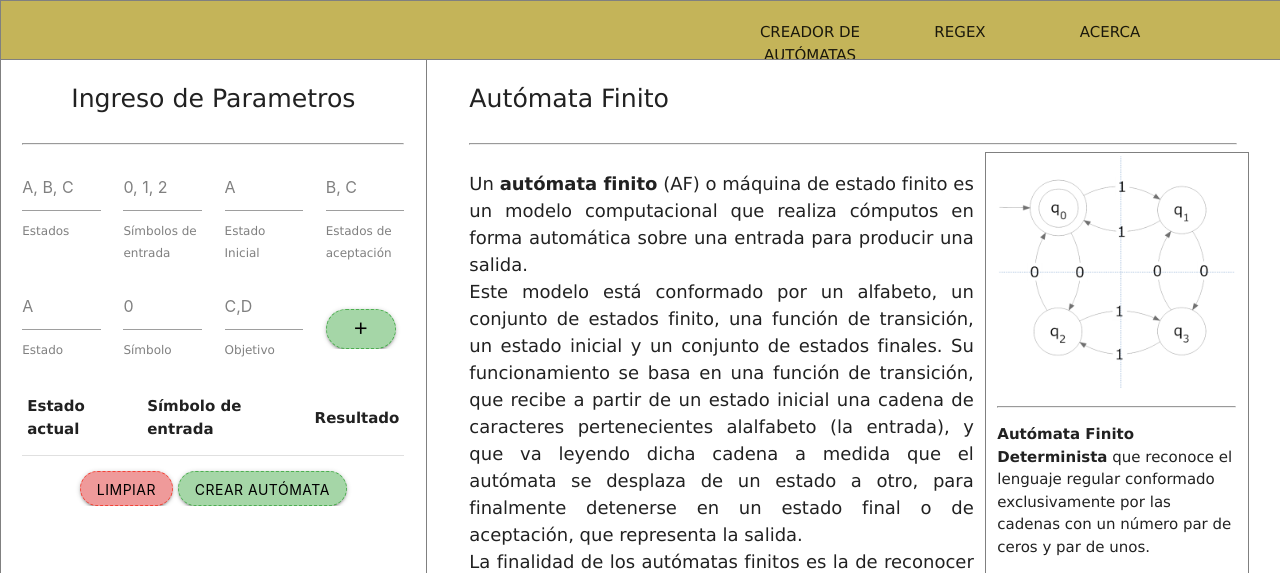
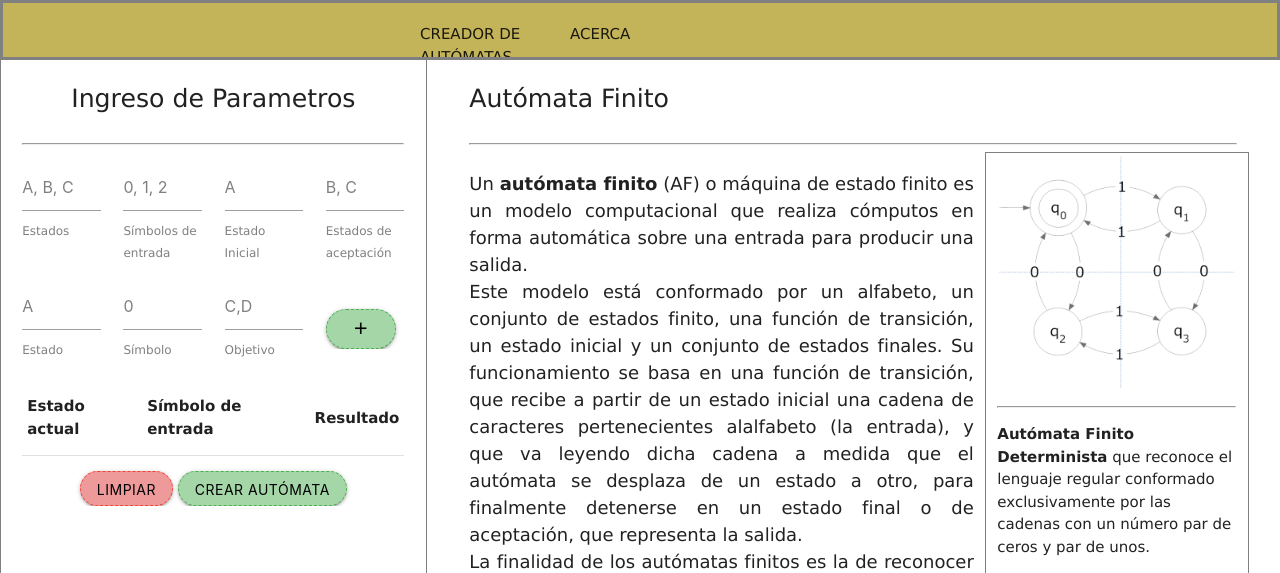
Before and after one commit to maurogarcesd/automatacreator, a Flask app: page / in a window 1280 px wide. Shown: the top 573 px of the page. Run offline with Flask 2, Linux system fonts and the light colour scheme; lists and menus that the app fills with data are empty; some libraries are stand-ins or nearby versions.

Commit message:
MOD ESTILOS

```diff
--- a/static/css/style.css
+++ b/static/css/style.css
@@ -166,14 +166,14 @@ label {
 .fail-message {
     border: 1px dashed #f44336 !important;
     background-color: #ef9a9a !important;
-    border-radius: 30px !important;
+    border-radius: 40px !important;
     color: #000;
 }
 
 .success-message {
     border: 1px dashed #4caf50 !important;
     background-color: #a5d6a7 !important;
-    border-radius: 30px !important;
+    border-radius: 40px !important;
     color: #000;
 }
 
@@ -181,21 +181,21 @@ label {
 /* NAVBAR SECTION STYLES */
 /* ****************************************************************************************************************** */
 .navbar {
-    width: 150vw !important;
+    width: 100vw !important;
     height: 60px !important;
-    border: 1px solid gray;
+    border: 3px solid gray;
     background-color: #c4b459;
 }
 
 .navbar-collection {
     display: flex;
-    width: 450px;
+    width: 300px;
     margin-left: calc(50% - 225px);
 }
 
 .navbar-item {
     width: 150px;
-    text-align: center;
+    text-align: left;
     height: auto !important;
     padding: 5px !important;
     transition: all 0.2s ease-in;
@@ -350,7 +350,7 @@ label {
 .navbar-automaton-item:hover {
     cursor: pointer;
     margin-top: -16px !important;
-    border-bottom: 2px solid #4caf50;
+    border-bottom: 2px solid #a18e3a;
 }
 
 .navbar-automaton-item:active {
--- a/templates/automaton.html
+++ b/templates/automaton.html
@@ -68,7 +68,7 @@
                 <div class="automaton-form-info" id="automatonFormInfo"></div>
             </form>
 
-            <!-- Start regex form -->
+            <!-- Start regex form
             <form class="regex-form" id="regexForm">
                 <div class="">
                     <input class="validate" type="text" id="regexInput" name="regexInput" placeholder="(a|b)*c">
@@ -82,7 +82,7 @@
 
                 <div class="regex-form-info" id="regexFormInfo"></div>
             </form>
-            <!-- End regex form -->
+             End regex form -->
         </div>
 
         <div class="matcher-opener center-align">
@@ -170,8 +170,8 @@
                     <thead>
                     <tr>
                         <th>Estado</th>
-                        <th>Símbolo</th>
-                        <th>Objetivo</th>
+                        <th>Símbolo de entrada</th>
+                        <th>Resultado</th>
                     </tr>
                     </thead>
                     <tbody id="detailAutomatonTransitions"></tbody>
--- a/templates/index.html
+++ b/templates/index.html
@@ -25,7 +25,7 @@
         <ul class="navbar-collection">
            <!-- <title class="navbar-title" id= CREADOR DE AUTOMATAS </title>-->
             <li class="navbar-item" id="autoamatonLink">CREADOR DE AUTÓMATAS</li>
-            <li class="navbar-item" id="regexLink">REGEX</li>
+            <!-- <li class="navbar-item" id="regexLink">REGEX</li>-->
             <li class="navbar-item" id="aboutLink">ACERCA</li>
 
            </ul>
```
